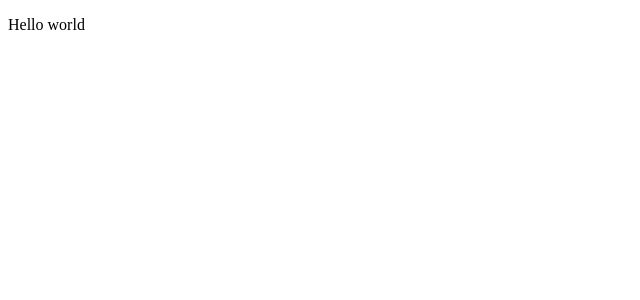
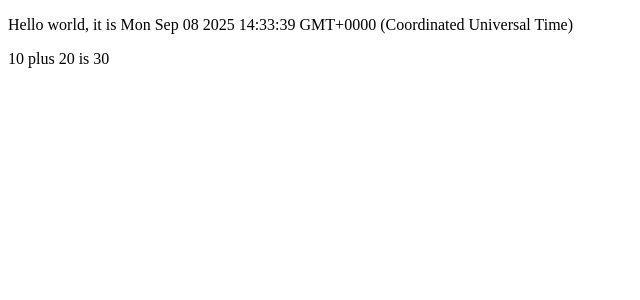
Before and after one commit to tumpsu/fullstackopen_harjoitukset, a React (Vite) app in the folder part1/: page / in a window 1280 px wide. Shown: the top 300 px of the page, without its empty margins (0-640 px from the left). Built offline with nearby package versions, Linux system fonts and the light colour scheme.

Commit message:
Changed app compoment.

```diff
--- a/part1/src/App.jsx
+++ b/part1/src/App.jsx
@@ -1,7 +1,17 @@
-const App = () => (
-  <div>
-    <p>Hello world</p>
-  </div>
-)
+const App = () => {
+  const now = new Date()
+  const a = 10
+  const b = 20
+  console.log(now, a+b)
+
+  return (
+    <div>
+      <p>Hello world, it is {now.toString()}</p>
+      <p>
+        {a} plus {b} is {a + b}
+      </p>
+    </div>
+  )
+}
 
 export default App
```
